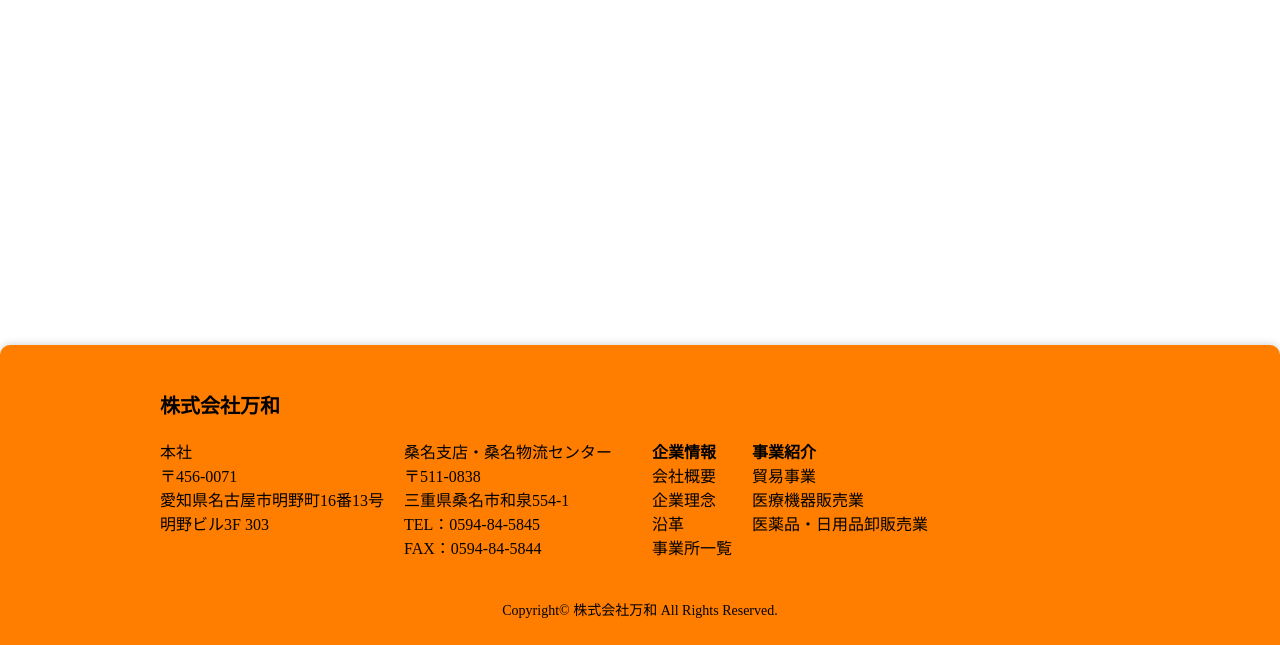
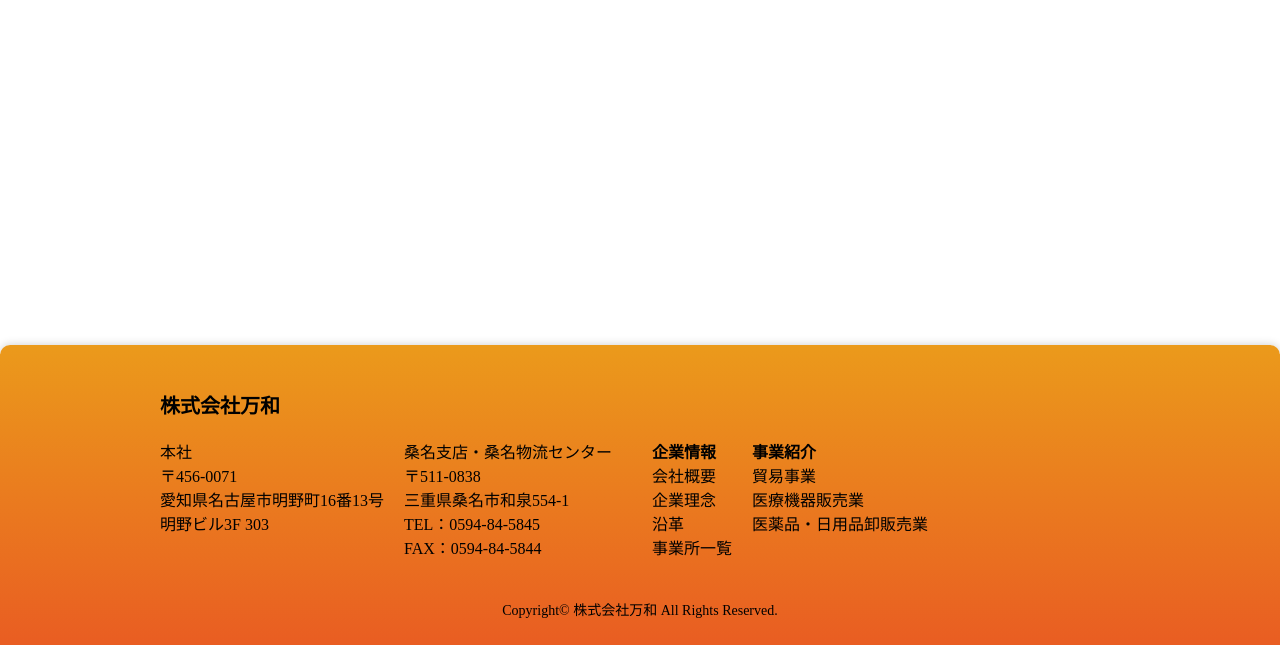
Before and after one commit to n-kisara/manwa-project, a plain HTML site: page index.html in a window 1280 px wide. Shown: the part 155-800 px from the top of the page. Drawn offline with nearby package versions, Linux system fonts and the light colour scheme.

Commit message:
footerの背景画像を変更

```diff
--- a/css/style.css
+++ b/css/style.css
@@ -70,7 +70,7 @@ footer {
     min-height: 200px;
     clear: both;
     overflow: hidden;
-    background: #FF7E00;
+    background: linear-gradient(#eb9a1b, #e95d22);
     border-radius: 10px 10px 0px 0px;
     box-shadow: 0px 0px 10px rgba(0, 0, 0, 0.2);
     margin: 40px auto 0px;
```
